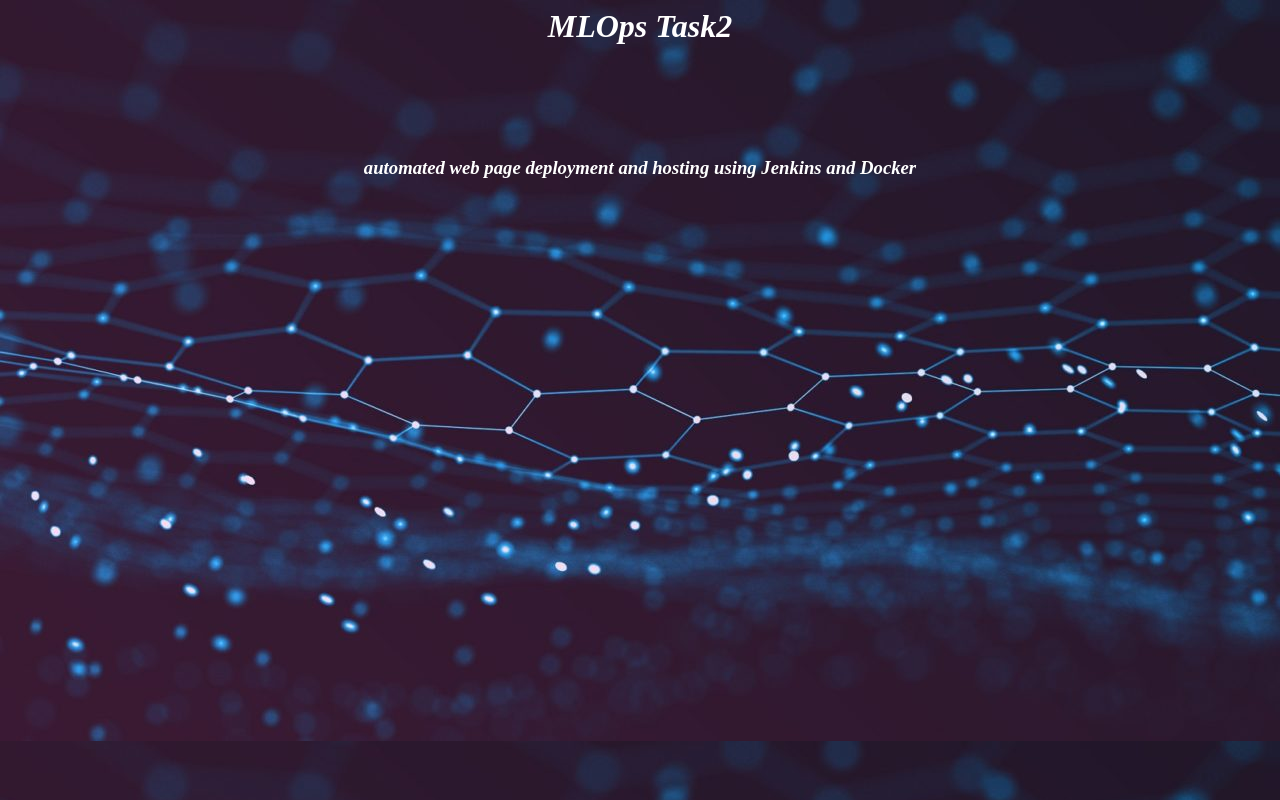
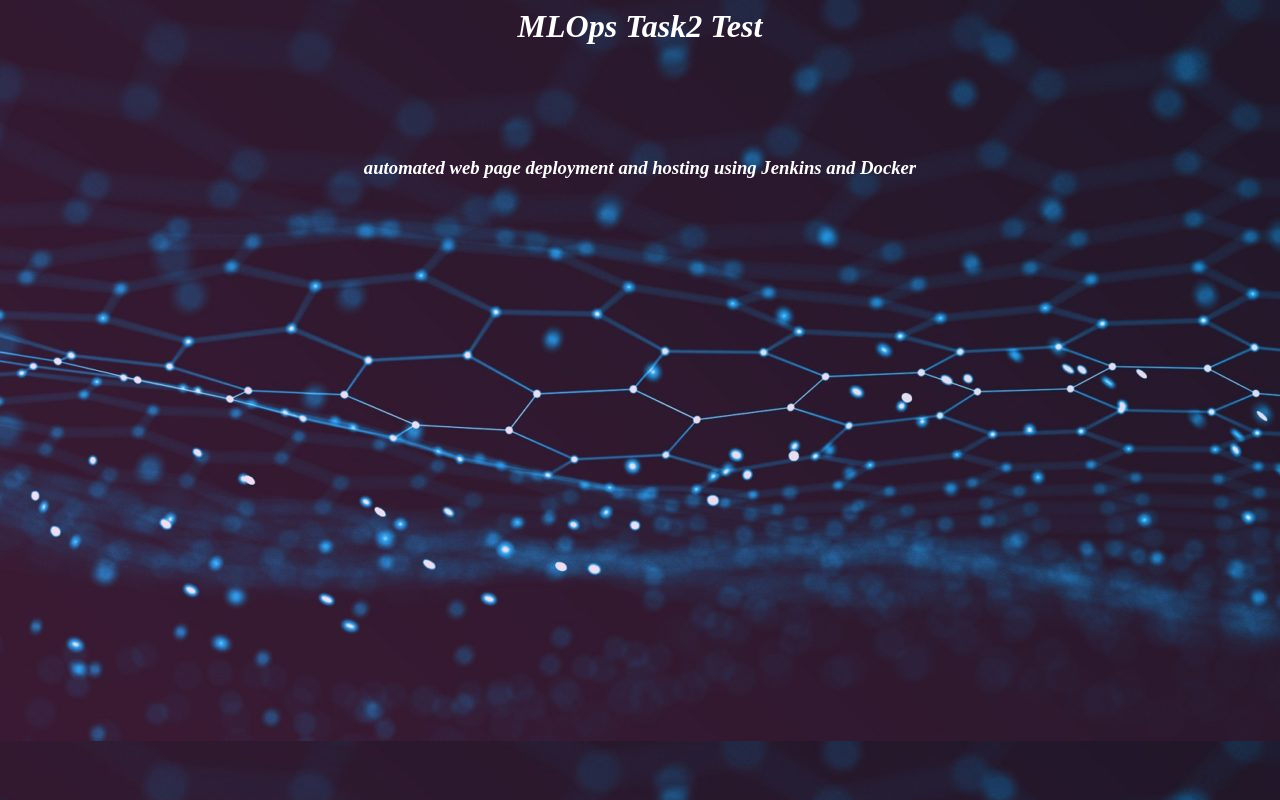
Before and after one commit to PatelAayush/task2mlops, a plain HTML site: page index.html in a window 1280 px wide. Drawn offline with Linux system fonts and the light colour scheme.

Commit message:
Update index.html

```diff
--- a/index.html
+++ b/index.html
@@ -4,7 +4,7 @@
 	</head>
 
 	<body background= 'background.jpg' text>
-		<h1 style="color:white"><i><center>MLOps Task2 </center><i></h2><br><br><br><br>
+		<h1 style="color:white"><i><center>MLOps Task2 Test</center><i></h2><br><br><br><br>
 		<h3 style="color:white"><center>automated web page deployment and hosting using Jenkins and Docker</center></h3>
 	</body>
 </html>
```
